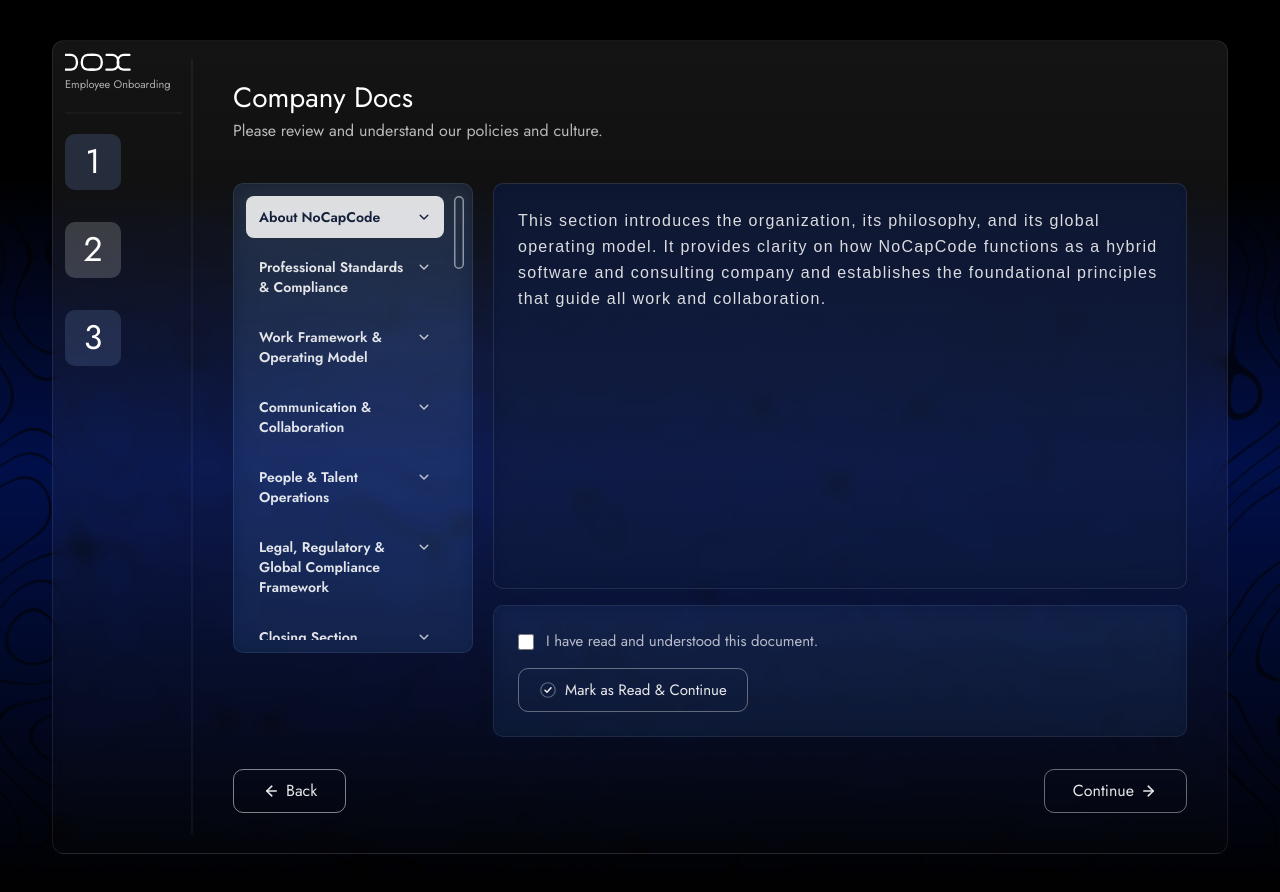
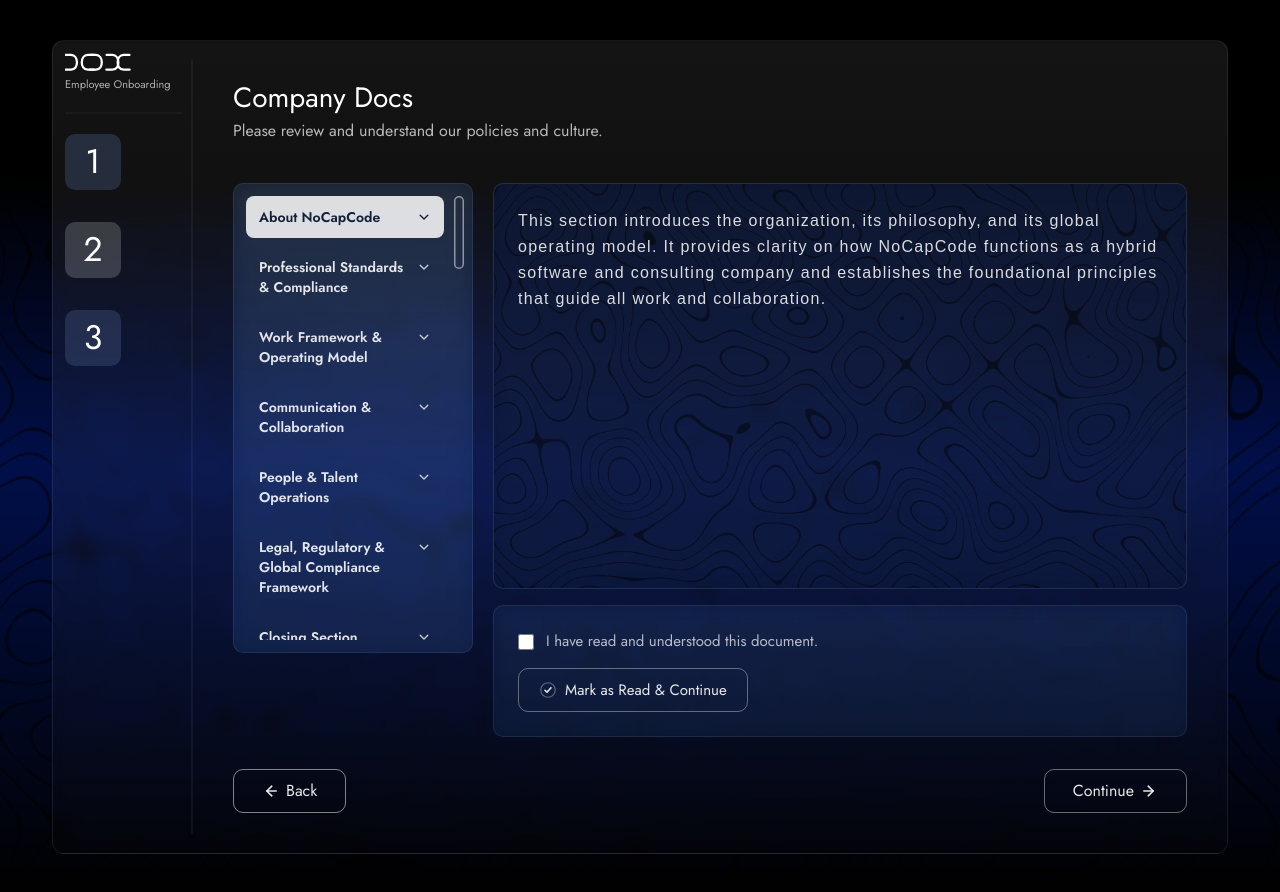
Before and after one commit to NoCapCode-tm/Dox, a React (Vite) app: page /company-docs in a window 1280 px wide. Built offline with nearby package versions, Linux system fonts and the light colour scheme; a web font is replaced by a local one.

Commit message:
feat(signin): add animation to atlas and ncc

```diff
--- a/src/pages/CompanyDocs.jsx
+++ b/src/pages/CompanyDocs.jsx
@@ -535,10 +535,23 @@
                     WebkitBackdropFilter: 'blur(10px)',
                 }}
             >
+                <div
+                    className="pointer-events-none absolute inset-0 z-0 rounded-[10px]"
+                    style={{
+                        backgroundImage: 'url(/dox-bg.png)',
+                        backgroundSize: 'cover',
+                        backgroundPosition: 'center',
+                        backgroundRepeat: 'no-repeat',
+                        mixBlendMode: 'multiply',
+                        filter: 'brightness(0) contrast(1.08)',
+                        opacity: 0.46,
+                    }}
+                />
+
                 {/* Scrollable Content */}
                 <div
                     ref={contentScrollRef}
-                    className="[scrollbar-width:none] [&::-webkit-scrollbar]:hidden"
+                    className="relative z-10 [scrollbar-width:none] [&::-webkit-scrollbar]:hidden"
                     onScroll={syncContentThumb}
                     style={{
                         position: 'relative',
--- a/src/pages/SignIn.jsx
+++ b/src/pages/SignIn.jsx
@@ -72,6 +72,16 @@
           "linear-gradient(116.04deg, #0A0E14 18.26%, #112B53 51.38%, #0A0E14 78.49%)",
       }}
     >
+      <style>{`
+        @keyframes slideInRight {
+          0% { transform: translateX(100vw); opacity: 0; }
+          100% { transform: translateX(0); opacity: 1; }
+        }
+        @keyframes slideInLeft {
+          0% { transform: translateX(-100vw); opacity: 0; }
+          100% { transform: translateX(0); opacity: 1; }
+        }
+      `}</style>
       {isLoading && <Loader fullScreen={true} message="Signing in..." />}
       {/* Group 260 — "Atla" decorative text*/}
       <div
@@ -80,6 +90,7 @@
           top: 0,
           left: 0,
           zIndex: 0,
+          animation: "slideInRight 3.5s cubic-bezier(0.22, 1, 0.36, 1) forwards",
         }}
       >
         {/* Atla shadow layer */}
@@ -131,6 +142,7 @@
           bottom: 0,
           left: 0,
           zIndex: 0,
+          animation: "slideInLeft 3.5s cubic-bezier(0.22, 1, 0.36, 1) forwards",
         }}
       >
         {/* NCC shadow layer */}
```
